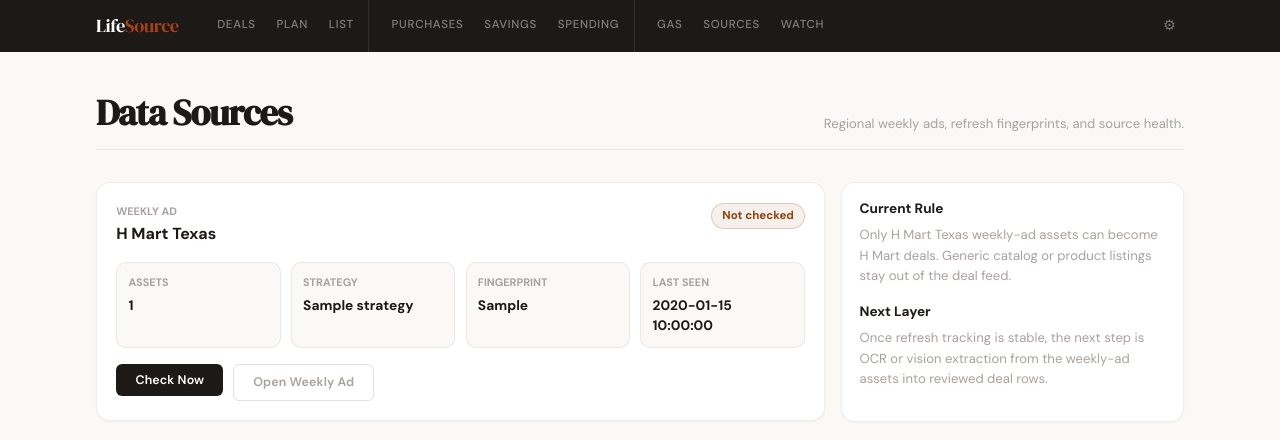
After one commit to velodskat99/lifesource-deal-intelligence, a FastAPI app: template lifesource/templates/sources.html in a window 1280 px wide. The commit adds this page. Shown: the top 440 px of the page. Run offline with FastAPI, Linux system fonts and the light colour scheme; the template is opened without the code that fills it: most values are stand-ins (such as "Sample title", 1, 10 or a date in 2020); parts of the project's set-up code (start-up, migrations or seed data) failed here and were passed over.

Commit message:
Add H Mart source status dashboard

```diff
--- a/lifesource/server.py
+++ b/lifesource/server.py
@@ -16,6 +16,7 @@ from lifesource.api.receipts import create_receipts_router
 from lifesource.api.watchlist import create_watchlist_router
 from lifesource.api.analytics import create_analytics_router
 from lifesource.api.settings import create_settings_router
+from lifesource.api.sources import create_sources_router
 from lifesource.dashboard.routes import create_dashboard_router
 from lifesource.db import init_db
 
@@ -159,6 +160,7 @@ def create_app(db_path: str | None = None, access_pin: str | None = None) -> Fas
     app.include_router(create_watchlist_router(db_path), prefix="/api")
     app.include_router(create_analytics_router(db_path), prefix="/api")
     app.include_router(create_settings_router(db_path), prefix="/api")
+    app.include_router(create_sources_router(db_path), prefix="/api")
 
     # Dashboard routes (HTML pages)
     app.include_router(create_dashboard_router(db_path))
--- a/lifesource/templates/base.html
+++ b/lifesource/templates/base.html
@@ -518,6 +518,113 @@
             margin-top: 0.35rem;
         }
 
+        /* ── Source Status ── */
+        .source-grid {
+            display: grid;
+            grid-template-columns: minmax(0, 1.7fr) minmax(18rem, 0.8fr);
+            gap: 1rem;
+            align-items: start;
+        }
+        .source-panel,
+        .source-notes {
+            background: var(--surface-raised);
+            border: 1px solid var(--border);
+            border-radius: var(--radius-lg);
+            box-shadow: var(--shadow-sm);
+        }
+        .source-panel { padding: 1.2rem; }
+        .source-notes { padding: 1rem 1.1rem; }
+        .source-panel-header {
+            display: flex;
+            align-items: flex-start;
+            justify-content: space-between;
+            gap: 1rem;
+            margin-bottom: 1rem;
+        }
+        .source-panel-header h2 {
+            font-size: 1rem;
+            font-weight: 700;
+            margin: 0;
+        }
+        .eyebrow {
+            margin: 0 0 0.18rem;
+            color: var(--ink-muted);
+            font-size: 0.68rem;
+            font-weight: 700;
+            text-transform: uppercase;
+        }
+        .source-state {
+            border-radius: 999px;
+            padding: 0.22rem 0.62rem;
+            font-size: 0.72rem;
+            font-weight: 700;
+            border: 1px solid var(--border-strong);
+            white-space: nowrap;
+        }
+        .source-state.active {
+            color: #166534;
+            border-color: rgba(22, 101, 52, 0.22);
+            background: rgba(22, 101, 52, 0.08);
+        }
+        .source-state.pending {
+            color: #92400e;
+            border-color: rgba(146, 64, 14, 0.22);
+            background: rgba(146, 64, 14, 0.08);
+        }
+        .source-metrics {
+            display: grid;
+            grid-template-columns: repeat(4, minmax(0, 1fr));
+            gap: 0.65rem;
+            margin: 0;
+        }
+        .source-metrics div {
+            min-width: 0;
+            border: 1px solid var(--border);
+            border-radius: var(--radius-md);
+            padding: 0.7rem;
+            background: var(--surface);
+        }
+        .source-metrics dt {
+            color: var(--ink-muted);
+            font-size: 0.68rem;
+            font-weight: 700;
+            text-transform: uppercase;
+            margin-bottom: 0.28rem;
+        }
+        .source-metrics dd {
+            color: var(--ink);
+            font-size: 0.86rem;
+            font-weight: 650;
+            margin: 0;
+            overflow-wrap: anywhere;
+        }
+        .source-warnings {
+            margin-top: 0.85rem;
+            border-left: 3px solid var(--accent);
+            padding-left: 0.75rem;
+            color: var(--ink-muted);
+            font-size: 0.82rem;
+        }
+        .source-actions {
+            display: flex;
+            gap: 0.6rem;
+            flex-wrap: wrap;
+            margin-top: 1rem;
+        }
+        .source-notes h2 {
+            font-size: 0.85rem;
+            margin: 0 0 0.35rem;
+        }
+        .source-notes h2 + p {
+            margin-top: 0;
+        }
+        .source-notes p {
+            color: var(--ink-muted);
+            font-size: 0.82rem;
+            line-height: 1.55;
+            margin-bottom: 1rem;
+        }
+
         /* ── Shopping List Items ── */
         .list-check-item {
             display: flex;
@@ -909,6 +1016,8 @@
             }
             .cat-nav { gap: 0.3rem; }
             .cat-pill { font-size: 0.68rem; padding: 0.25rem 0.55rem; }
+            .source-grid { grid-template-columns: 1fr; }
+            .source-metrics { grid-template-columns: 1fr 1fr; }
 
             .inline-form { flex-direction: column; }
             .inline-form input,
@@ -945,6 +1054,7 @@
                 </div>
                 <div class="nav-group">
                     <a href="/gas" class="nav-link {% if request.url.path == '/gas' %}active{% endif %}">Gas</a>
+                    <a href="/sources" class="nav-link {% if request.url.path == '/sources' %}active{% endif %}">Sources</a>
                     <a href="/watchlist" class="nav-link {% if request.url.path == '/watchlist' %}active{% endif %}">Watch</a>
                 </div>
                 <span class="nav-spacer"></span>
--- /dev/null
+++ b/lifesource/templates/sources.html
@@ -0,0 +1,71 @@
+{% extends "base.html" %}
+{% block title %}Sources · LifeSource{% endblock %}
+{% block content %}
+<div class="page-header">
+    <h1>Data Sources</h1>
+    <p class="subtitle">Regional weekly ads, refresh fingerprints, and source health.</p>
+</div>
+
+{% if check_result %}
+<div class="alert-banner">
+    <span class="alert-text">
+        H Mart Texas checked. {% if check_result.changed %}New refresh detected.{% else %}No refresh detected.{% endif %}
+    </span>
+</div>
+{% endif %}
+
+<section class="source-grid">
+    <article class="source-panel">
+        <div class="source-panel-header">
+            <div>
+                <p class="eyebrow">Weekly Ad</p>
+                <h2>H Mart Texas</h2>
+            </div>
+            <span class="source-state {{ 'active' if hmart_status.has_snapshot else 'pending' }}">
+                {{ 'Tracking' if hmart_status.has_snapshot else 'Not checked' }}
+            </span>
+        </div>
+
+        <dl class="source-metrics">
+            <div>
+                <dt>Assets</dt>
+                <dd>{{ hmart_status.asset_count }}</dd>
+            </div>
+            <div>
+                <dt>Strategy</dt>
+                <dd>{{ hmart_status.strategy or 'Waiting for first check' }}</dd>
+            </div>
+            <div>
+                <dt>Fingerprint</dt>
+                <dd>{{ hmart_status.fingerprint_short or 'None' }}</dd>
+            </div>
+            <div>
+                <dt>Last seen</dt>
+                <dd>{{ hmart_status.last_seen_at or 'Never' }}</dd>
+            </div>
+        </dl>
+
+        {% if hmart_status.warnings %}
+        <div class="source-warnings">
+            {% for warning in hmart_status.warnings %}
+            <p>{{ warning }}</p>
+            {% endfor %}
+        </div>
+        {% endif %}
+
+        <div class="source-actions">
+            <form method="post" action="/sources/hmart-texas/check">
+                <button class="btn btn-primary" type="submit">Check Now</button>
+            </form>
+            <a class="btn btn-ghost" href="{{ hmart_status.source_url }}" target="_blank" rel="noopener">Open Weekly Ad</a>
+        </div>
+    </article>
+
+    <aside class="source-notes">
+        <h2>Current Rule</h2>
+        <p>Only H Mart Texas weekly-ad assets can become H Mart deals. Generic catalog or product listings stay out of the deal feed.</p>
+        <h2>Next Layer</h2>
+        <p>Once refresh tracking is stable, the next step is OCR or vision extraction from the weekly-ad assets into reviewed deal rows.</p>
+    </aside>
+</section>
+{% endblock %}
```
Also changed, not shown: lifesource/api/sources.py (added, +19 -0 lines), lifesource/dashboard/routes.py (+21 -0 lines), lifesource/sources/status.py (added, +94 -0 lines), tests/test_public_readiness.py (+2 -0 lines), tests/test_source_status_api.py (added, +88 -0 lines).
